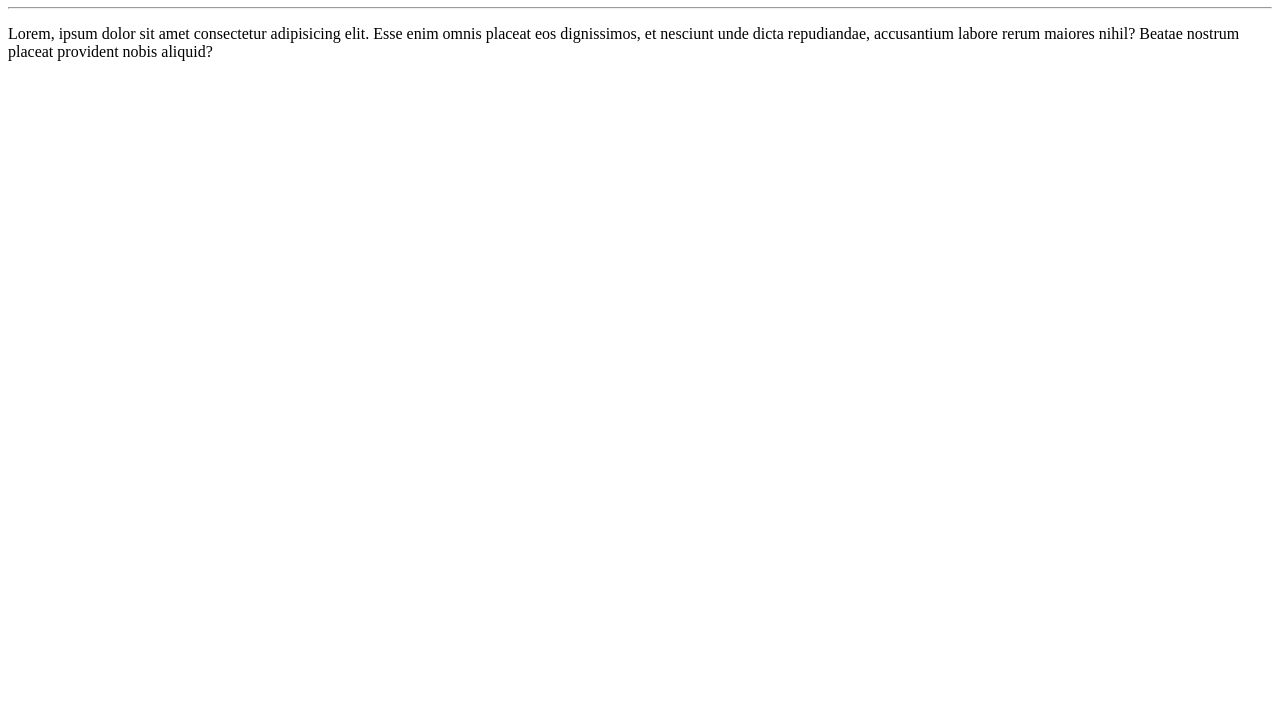
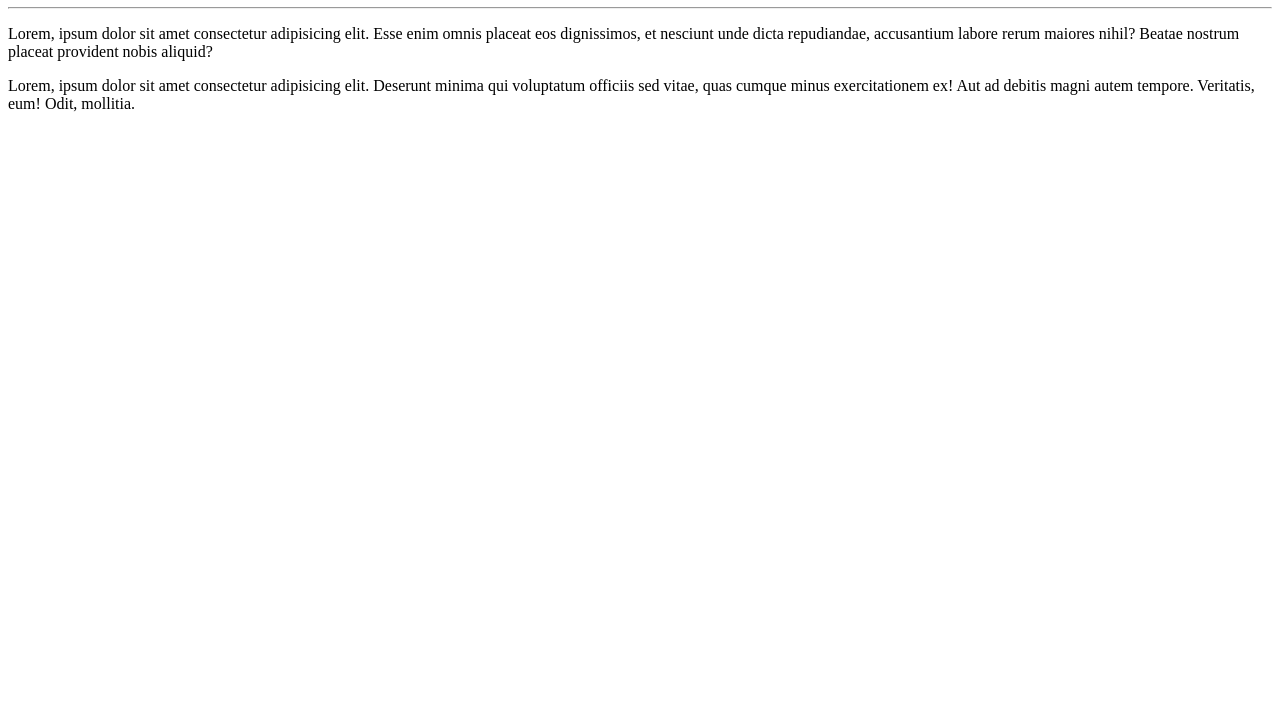
Before and after one commit to romersonrsantana/Ola-Mundo, a plain HTML site: page site-exemplo/index.html in a window 1280 px wide. Shown: the part 73-800 px from the top of the page. Drawn offline with Linux system fonts and the light colour scheme.

Commit message:
Adicionei um parágrafo

```diff
--- a/site-exemplo/index.html
+++ b/site-exemplo/index.html
@@ -11,5 +11,6 @@
     <hr>
     <p>Lorem, ipsum dolor sit amet consectetur adipisicing elit. Esse enim omnis placeat eos dignissimos, et nesciunt unde dicta repudiandae, accusantium labore rerum maiores nihil? Beatae nostrum placeat provident nobis aliquid?
 </p>
+<p>Lorem, ipsum dolor sit amet consectetur adipisicing elit. Deserunt minima qui voluptatum officiis sed vitae, quas cumque minus exercitationem ex! Aut ad debitis magni autem tempore. Veritatis, eum! Odit, mollitia.</p>
 </body>
 </html>
```
